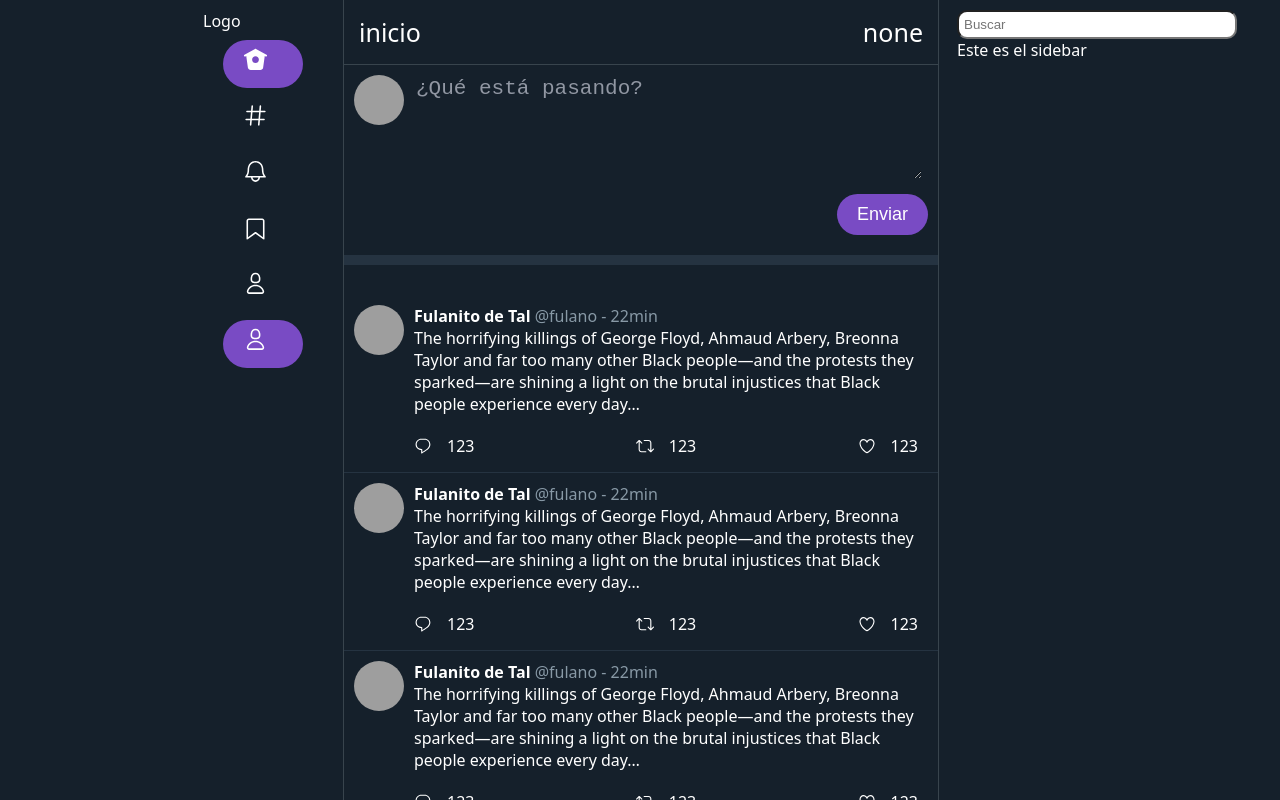
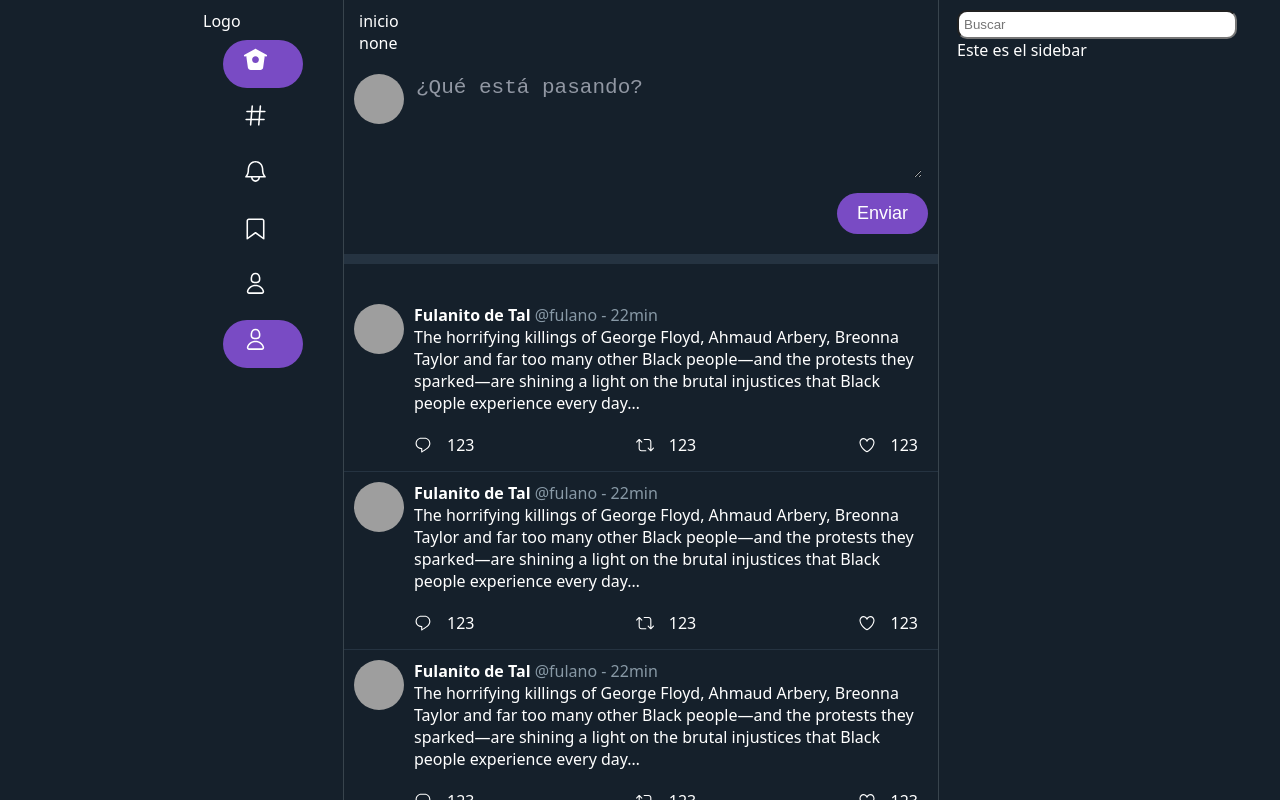
Before and after one commit to Razielini/riete-un-rato, a React (Create React App) app in the folder frontend/: page / in a window 1280 px wide. Shown: the top 800 px of the page. Built offline with nearby package versions, Linux system fonts and the light colour scheme; grey boxes are pictures that could not be loaded.

Commit message:
Update styles.js

```diff
--- a/frontend/src/components/ContentTitle/styles.js
+++ b/frontend/src/components/ContentTitle/styles.js
@@ -1,14 +1,47 @@
 import styled from 'styled-components'
 
-export const Title = styled.div`
+export const TitleContainer = styled.div`
   width: 100%;
-  padding: 15px;
   display: flex;
   justify-content: space-between;
   box-sizing: border-box;
   border-bottom: 1px solid rgb(56, 68, 77);
-  span {
-    font-size: 25px;
-    font-weight: 500;
+`
+
+export const Title = styled.div`
+  width: 100%;
+  display: flex;
+  padding: 10px 15px;
+  justify-content: space-between;
+  box-sizing: border-box;
+  flex-direction: column;
+`
+
+export const SpanTitle = styled.span`
+  font-size: 25px;
+  font-weight: 500;
+`
+
+export const SpanSubtitle = styled.span`
+  font-size: 14px;
+  font-weight: 300;
+  color: rgb(136, 153, 166);
+`
+
+export const PreOptionContainer = styled.div`
+  padding: 10px 15px;
+  align-self: center;
+  justify-self: center;
+  svg {
+    width: 23px;
   }
 `
+
+export const PostOptionContainer = styled.div`
+  padding: 10px 15px;
+  align-self: center;
+  justify-self: center;
+  svg {
+    width: 23px;
+  }
+`
```
